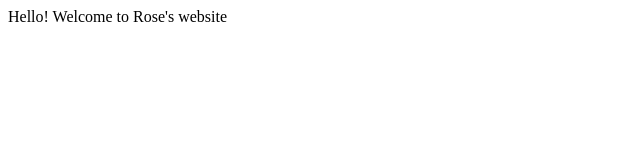
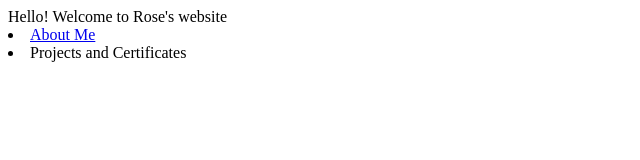
Before and after one commit to rosieMisaka/RoseSpace, a plain HTML site: page index.html in a window 1280 px wide. Shown: the whole page, without its empty margins (0-640 px from the left). Drawn offline with Linux system fonts and the light colour scheme.

Commit message:
Update index.html to add something more

```diff
--- a/index.html
+++ b/index.html
@@ -1,3 +1,7 @@
 <html>
   <head>Hello! Welcome to Rose's website</head>
+  <body>
+    <li><a href="https://ca.linkedin.com/in/rose-liu-644a7a19a">About Me</a></li>
+    <li>Projects and Certificates</li>
+  </body>
 </html>
```
